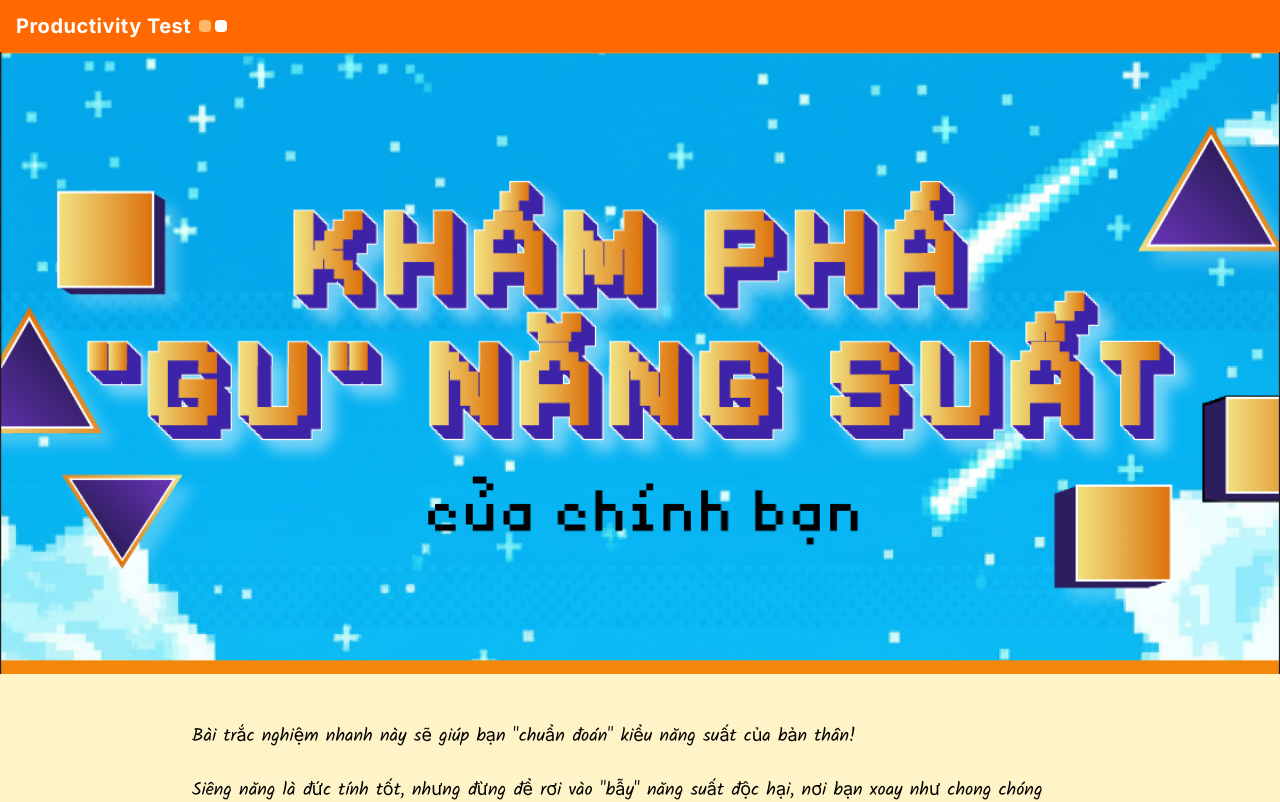
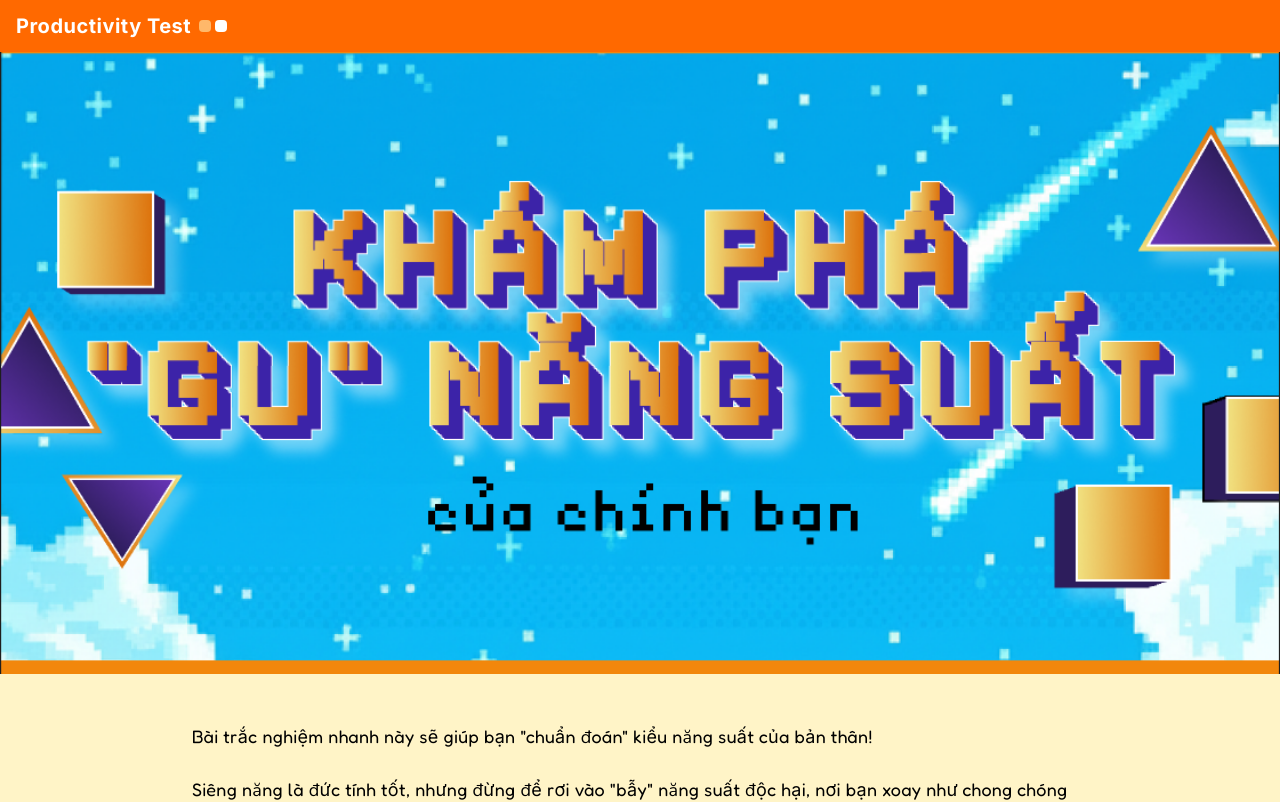
Before and after one commit to Dosiris/productivity-test-website, a Next.js app: page / in a window 1280 px wide. Shown: the top 802 px of the page. Built offline with nearby package versions, Linux system fonts and the light colour scheme.

Commit message:
Replace Kalam font with Fredoka and Nunito for better Vietnamese support

```diff
--- a/src/app/globals.css
+++ b/src/app/globals.css
@@ -1,4 +1,4 @@
-@import url('https://fonts.googleapis.com/css2?family=Kalam:wght@300;400;700&family=Inter:wght@300;400;500;600;700&display=swap');
+@import url('https://fonts.googleapis.com/css2?family=Fredoka:wght@300;400;500;600;700&family=Nunito:wght@300;400;500;600;700;800&family=Inter:wght@300;400;500;600;700&display=swap');
 @import "tailwindcss";
 
 /* Custom Arcade Font */
@@ -74,10 +74,20 @@ body {
   }
 }
 
-/* Handwriting font */
+/* Handwriting font - Game-style with Vietnamese support */
 .handwriting-font {
-  font-family: 'Kalam', 'Inter', cursive;
+  font-family: 'Fredoka', 'Nunito', 'Inter', sans-serif;
   font-weight: 400;
+  letter-spacing: 0.3px;
+  line-height: 1.6;
+}
+
+/* Alternative game-style font for Vietnamese */
+.game-text-font {
+  font-family: 'Nunito', 'Fredoka', 'Inter', sans-serif;
+  font-weight: 500;
+  letter-spacing: 0.2px;
+  line-height: 1.5;
 }
 
 /* Cauhoi font for questions - Pixel style with high contrast */
```
